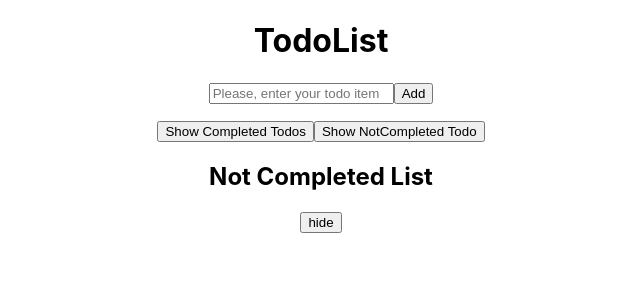
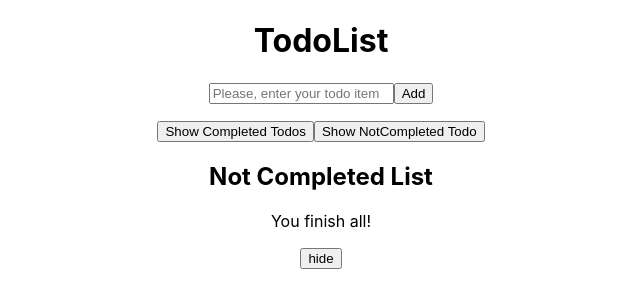
Before and after one commit to wyang0917/to-do-list, a React (Create React App) app: page / in a window 1280 px wide. Both pictures are taken after a click on the button "Show NotCompleted Todo". Shown: the top 308 px of the page, without its empty margins (319-959 px from the left). Built offline with nearby package versions, Linux system fonts and the light colour scheme.

Commit message:
update p in not completed list

```diff
--- a/src/components/TodoNotCompletedList/TodoNotCompletedList.jsx
+++ b/src/components/TodoNotCompletedList/TodoNotCompletedList.jsx
@@ -6,11 +6,16 @@ function TodoNotCompletedList(props){
   return(
     <div>
           <h2>Not Completed List</h2>
-          <ul>
+          {notCompletedTodos.length > 0 ?
+          (<ul>
             {notCompletedTodos.map((todo)=>(
               <li key={todo.id}>{todo.text}</li>
             ))}
-          </ul>
+          </ul>):(
+            <p>You finish all!</p>
+          )
+          }
+
           <button onClick={hideNotCompleted}>hide</button>
     </div>
   )
```
